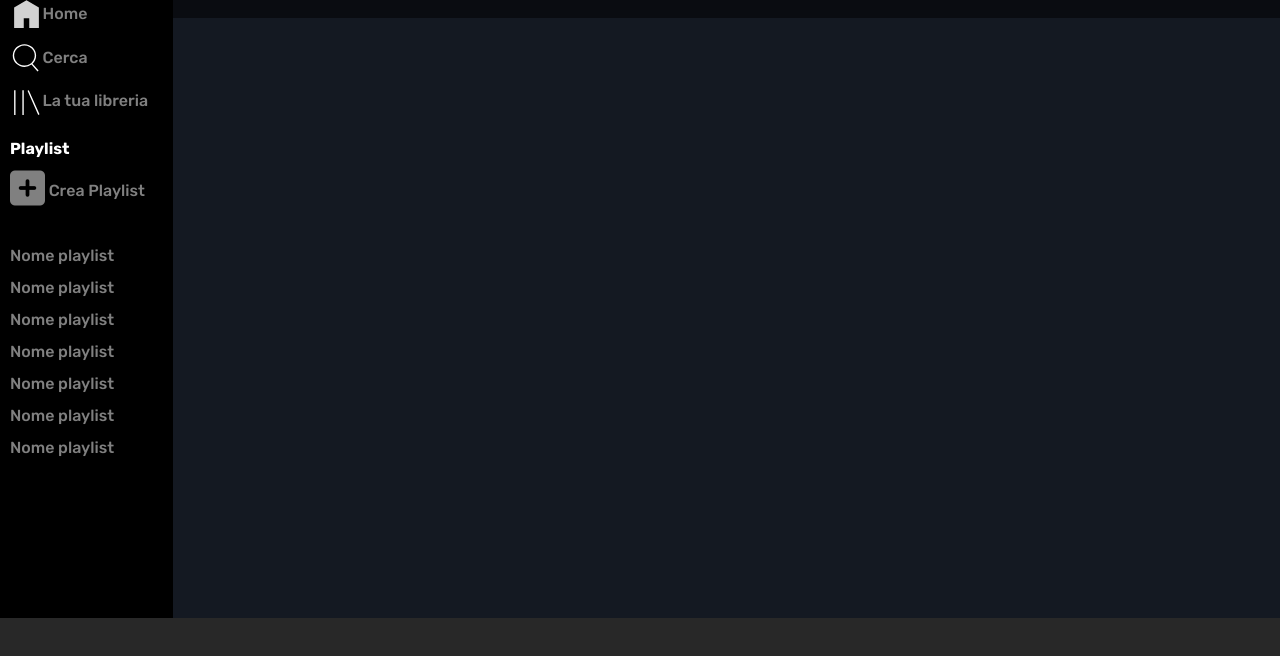
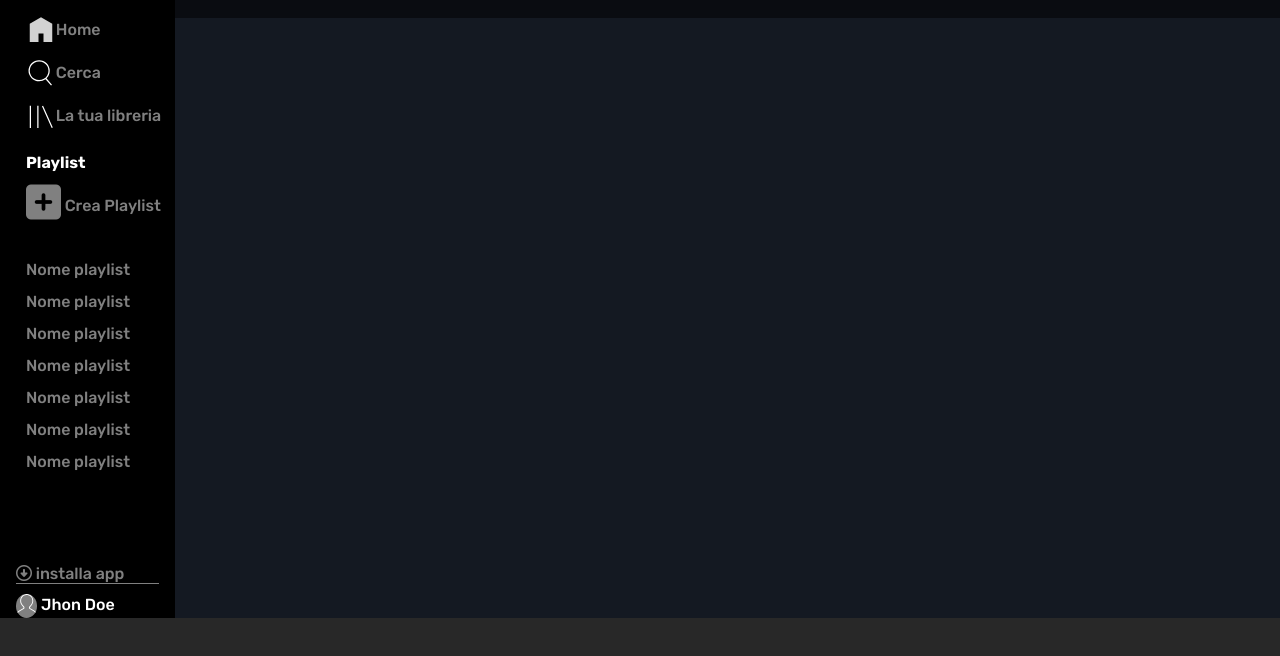
Before and after one commit to scollo26/html-css-spotifyweb, a plain HTML site: page index.html in a window 1280 px wide. Shown: the part 82-738 px from the top of the page. Drawn offline with Linux system fonts and the light colour scheme.

Commit message:
colonna -left

```diff
--- a/css/style.css
+++ b/css/style.css
@@ -13,6 +13,12 @@ html{
 
 .relative{
     position: relative;
+}
+.pos-abs{
+    position: absolute;
+    bottom: 0;
+    left: 0;
+    padding: 1em 1em 0 1em;
 }
 
 .inline-block{
@@ -40,6 +46,10 @@ html{
 
 .margin-top{
     margin-top: 10px;
+}
+
+.border-bottom{
+    border-bottom: 1px solid grey;
 }
 
 .float-left{
@@ -76,12 +86,14 @@ li a{
     width: 100%;
     height: calc(100vh - 100px);
     display: flex;
+    overflow: hidden;
     /* background-color: aqua; */
 }
 
 .col-left{
     width: 200px;
     height: 100%;
+    padding: 1em 0 0 1em;
     display: flex;
     flex-direction: column;
     align-items: inherit;
@@ -188,10 +200,17 @@ li a{
 }
 
 
+.container-bottom{
+    color: white;
+}
 
 
-
-
+.profile-j{
+    width: 15%;
+    border-radius: 50%;
+    vertical-align: middle;
+    background-color: grey;
+}
 
 
 
--- a/index.html
+++ b/index.html
@@ -16,7 +16,7 @@
     <!-- inizio-main -->
     <main>
         <div class="container clearfix">
-            <div class="col-left float-left">
+            <div class="col-left float-left relative">
                 <div class="icon">
                     <img src="img/favicon.ico" alt="">
                     <span class="resize">Spotify</span>
@@ -64,7 +64,7 @@
                         <span class="grey inline-block vertical-center">Crea Playlist </span>
                     </div>
                     <div class="menu-playlist overflow ">
-                        <ul class="grey menu-icon height-300 ">
+                        <ul class="grey menu-icon">
                             <li><a href="#">Nome playlist</a> </li>
                             <li><a href="#">Nome playlist</a> </li>
                             <li><a href="#">Nome playlist</a> </li>
@@ -73,6 +73,17 @@
                             <li><a href="#">Nome playlist</a> </li>
                             <li><a href="#">Nome playlist</a> </li>
                         </ul>
+                    </div>
+                </div>
+
+                <div class="container-bottom pos-abs">
+                    <div class="grey border-bottom ">
+                        <i class="far fa-arrow-alt-circle-down"></i>
+                        installa app
+                    </div>
+                    <div class="margin-top">
+                        <svg class="profile-j" viewBox="0 0 80 90" xmlns="http://www.w3.org/2000/svg"><title>User Icon</title><path d="M67.74 61.78l-14.5-8.334c-.735-.422-1.24-1.145-1.385-1.98-.145-.835.088-1.685.638-2.33l5.912-6.93c3.747-4.378 5.81-9.967 5.81-15.737v-2.256c0-6.668-2.792-13.108-7.658-17.67C51.622 1.92 45.17-.386 38.392.054c-12.677.82-22.607 11.772-22.607 24.934v1.483c0 5.77 2.063 11.36 5.81 15.736l5.912 6.933c.55.644.783 1.493.638 2.33-.143.834-.648 1.556-1.383 1.98l-14.494 8.33C4.7 66.077 0 74.15 0 82.844v6.76h3.333v-6.76c0-7.5 4.055-14.46 10.59-18.174l14.5-8.334c1.597-.918 2.692-2.487 3.007-4.302.315-1.815-.19-3.66-1.387-5.06l-5.913-6.936c-3.23-3.775-5.01-8.594-5.01-13.57v-1.484c0-11.41 8.562-20.9 19.488-21.608 5.85-.377 11.415 1.61 15.67 5.598 4.26 3.992 6.605 9.404 6.605 15.24v2.254c0 4.976-1.778 9.796-5.01 13.57l-5.915 6.935c-1.195 1.4-1.7 3.246-1.386 5.06.313 1.816 1.41 3.385 3.008 4.303l14.507 8.338c6.525 3.71 10.58 10.67 10.58 18.17v6.76H80v-6.76c0-8.695-4.7-16.768-12.26-21.063z" fill="#ffffff" fill-rule="evenodd"/></svg>
+                    Jhon Doe
 
                     </div>
 
```
